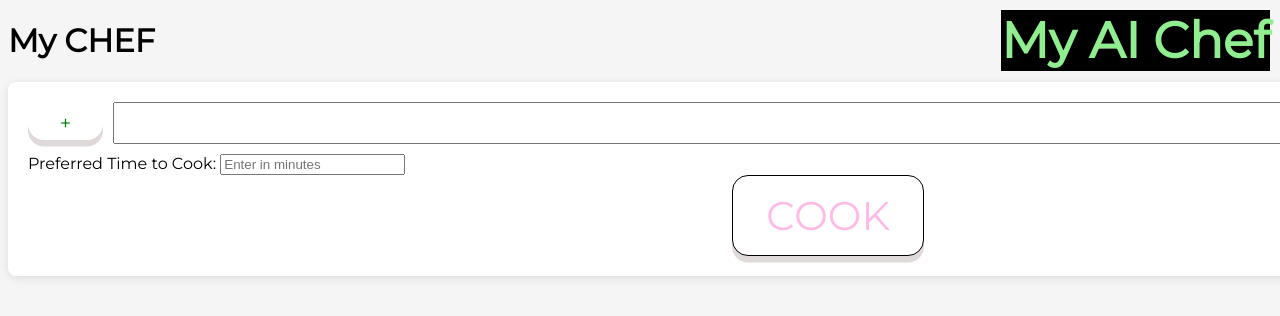
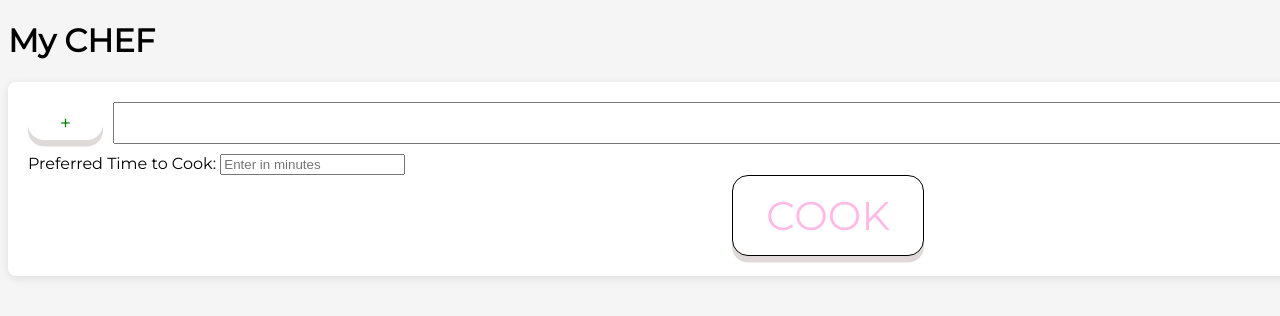
Before and after one commit to LucasLombardi7/MyAIChef, a plain HTML site: page Page 1/index.html in a window 1280 px wide. Shown: the top 316 px of the page. Drawn offline with Linux system fonts and the light colour scheme.

Commit message:
delted my chef logo

```diff
--- a/Page 1/index.html
+++ b/Page 1/index.html
@@ -9,7 +9,6 @@
 </head>
 <body>
 
-    <div id="chefTitle">My AI Chef</div> <!-- title in top right (replace with logo later) -->
 
     <h1>My CHEF</h1>
 
```
